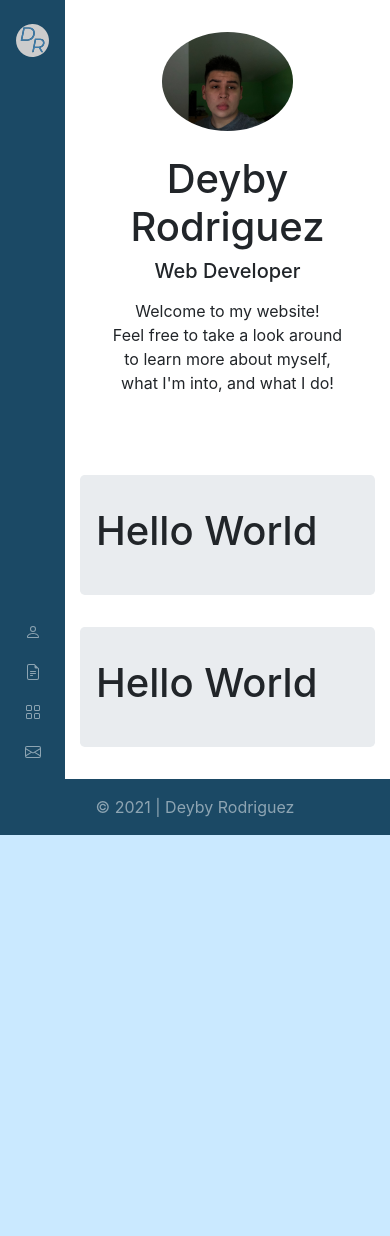
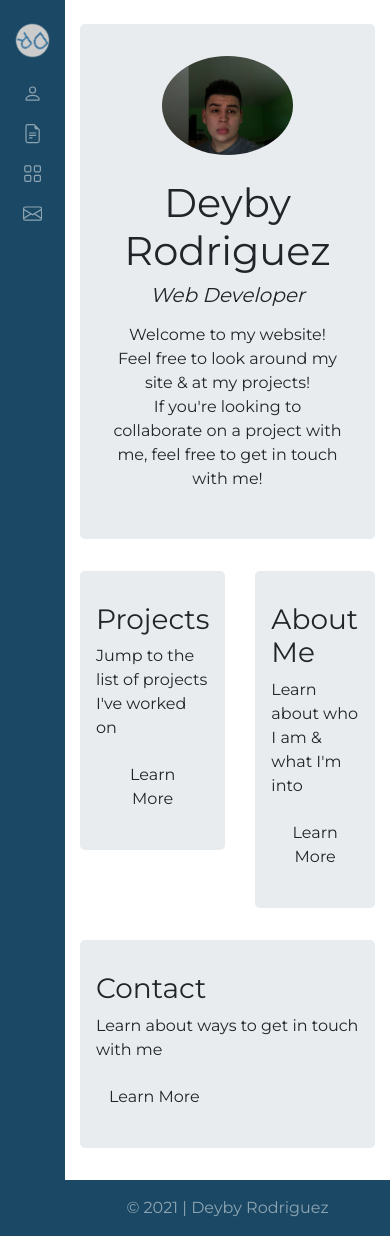
Before and after one commit to deybyr647/next-personal-site, a Next.js app: page / in a window 390 px wide. Before the commit the page ends 844 px from the top, so only its background shows below. Built offline with nearby package versions, Linux system fonts and the light colour scheme.

Commit message:
Completed landing page & added more styling

```diff
--- a/components/Navigation.tsx
+++ b/components/Navigation.tsx
@@ -6,19 +6,19 @@ import { BsPerson, BsFileEarmarkText, BsGrid, BsEnvelope } from 'react-icons/bs'
 
 const Navigation = () => {
     return (
-        <Navbar expand={"md"} variant={"dark"} className={`d-flex flex-column h-100 align-items-center ${styles.navigation}`}>
+        <Navbar expand={"md"} variant={"dark"} className={`h-100 d-flex flex-column align-items-center ${styles.navigation}`}>
+            <Nav className={"d-flex text-center flex-column sticky-top"}>
                 <Navbar.Brand className={"mx-0 p-0 my-3"}>
                     <Link href={"/"}>
                         <a>
-                        <Image src={"/logo.svg"} className={"w-100"} width={"100px"}/>
+                            <Image src={"/logo.svg"} className={`w-100 ${styles.logo}`} width={"100px"} alt={"Logo"}/>
                         </a>
                     </Link>
                 </Navbar.Brand>
 
-            <Nav className={"d-flex text-center flex-column align-items-center"}>
                 <Link href={"/about"}>
                     <a className={"nav-link"}>
-                        <BsPerson/>
+                        <BsPerson size={"1.2em"}/>
                         <br/>
                         <span className={"d-none d-lg-inline"}>About</span>
                     </a>
@@ -26,7 +26,7 @@ const Navigation = () => {
 
                 <Link href={"/resume"}>
                     <a className={"nav-link"}>
-                        <BsFileEarmarkText/>
+                        <BsFileEarmarkText size={"1.2em"}/>
                         <br/>
                         <span className={"d-none d-lg-inline"}>Resume</span>
                     </a>
@@ -34,7 +34,7 @@ const Navigation = () => {
 
                 <Link href={"/portfolio"}>
                     <a className={"nav-link"}>
-                        <BsGrid/>
+                        <BsGrid size={"1.2em"}/>
                         <br/>
                         <span className={"d-none d-lg-inline"}>Portfolio</span>
                     </a>
@@ -42,7 +42,7 @@ const Navigation = () => {
 
                 <Link href={"/contact"}>
                     <a className={"nav-link"}>
-                        <BsEnvelope/>
+                        <BsEnvelope size={"1.2em"}/>
                         <br/>
                         <span className={"d-none d-lg-inline"}>Contact</span>
                     </a>
--- a/pages/index.tsx
+++ b/pages/index.tsx
@@ -1,3 +1,5 @@
+import Link from 'next/link';
+
 import { Container, Row, Col, Image, Jumbotron } from 'react-bootstrap';
 import styles from '../styles/Landing.module.css'
 
@@ -17,18 +19,18 @@ const LandingContent = () => {
                     <Container fluid>
                         <Row className={"d-flex flex-column"}>
                             <Col>
-                                <Jumbotron className={"d-flex flex-column align-items-center h-100 bg-transparent"}>
+                                <Jumbotron className={`d-flex flex-column align-items-center mt-4`}>
                                     <Image src={"/images/IMG_0013.jpg"} className={"w-50"} roundedCircle/>
                                     <Container className={"text-center mt-4"}>
                                         <h1>Deyby Rodriguez</h1>
-                                        <h5>Web Developer</h5>
+                                        <h5 className={"font-italic"}>Web Developer</h5>
                                     </Container>
 
                                     <p className={"mt-2 px-3 text-center"}>
                                         Welcome to my website! <br/>
-                                        Feel free to take a look around to
-                                        learn more about myself, what I'm into, and
-                                        what I do!
+                                        Feel free to look around my site & at my projects! <br/>
+                                        If you're looking to collaborate on a project with me,
+                                        feel free to get in touch with me!
                                     </p>
                                 </Jumbotron>
                             </Col>
@@ -37,19 +39,53 @@ const LandingContent = () => {
                                 <Row>
                                     <Col>
                                         <Jumbotron>
-                                            <h1>Hello World</h1>
+                                            <h3>Projects</h3>
+                                            <p>Jump to the list of projects I've worked on</p>
+
+                                            <Link href={"/portfolio"}>
+                                                <a
+                                                    className={`btn ${styles.linkButton}`}
+                                                >
+                                                    Learn More
+                                                </a>
+                                            </Link>
                                         </Jumbotron>
                                     </Col>
 
                                     <Col>
                                         <Jumbotron>
-                                            <h1>Hello World</h1>
+                                            <h3>About Me</h3>
+                                            <p>Learn about who I am & what I'm into</p>
+
+                                            <Link href={"/about"}>
+                                                <a
+                                                    className={`btn ${styles.linkButton}`}
+                                                >
+                                                    Learn More
+                                                </a>
+                                            </Link>
+                                        </Jumbotron>
+                                    </Col>
+
+                                    <Col>
+                                        <Jumbotron>
+                                            <h3>Contact</h3>
+                                            <p>Learn about ways to get in touch with me</p>
+
+                                            <Link href={"/contact"}>
+                                                <a
+                                                    className={`btn ${styles.linkButton}`}
+                                                >
+                                                    Learn More
+                                                </a>
+                                            </Link>
                                         </Jumbotron>
                                     </Col>
                                 </Row>
                             </Col>
                         </Row>
                     </Container>
+                    <Footer/>
                 </Col>
             </Row>
         </Container>
@@ -61,7 +97,6 @@ const LandingPage = () => {
         <>
             <Metadata title={"Deyby Rodriguez"}/>
             <LandingContent/>
-            <Footer/>
         </>
     )
 }
--- a/styles/Landing.module.css
+++ b/styles/Landing.module.css
@@ -1,122 +1,13 @@
-.container {
-  min-height: 100vh;
-  padding: 0 0.5rem;
-  display: flex;
-  flex-direction: column;
-  justify-content: center;
-  align-items: center;
+.linkContainer {
+    background-color: #BEE9E8;
 }
 
-.main {
-  padding: 5rem 0;
-  flex: 1;
-  display: flex;
-  flex-direction: column;
-  justify-content: center;
-  align-items: center;
+.linkButton {
+    background-color: #5FA8D3;
+    color: #fff;
 }
 
-.footer {
-  width: 100%;
-  height: 100px;
-  border-top: 1px solid #eaeaea;
-  display: flex;
-  justify-content: center;
-  align-items: center;
+.linkButton:hover {
+    color: #fff;
+    background-color: #358DC0;
 }
-
-.footer img {
-  margin-left: 0.5rem;
-}
-
-.footer a {
-  display: flex;
-  justify-content: center;
-  align-items: center;
-}
-
-.title a {
-  color: #0070f3;
-  text-decoration: none;
-}
-
-.title a:hover,
-.title a:focus,
-.title a:active {
-  text-decoration: underline;
-}
-
-.title {
-  margin: 0;
-  line-height: 1.15;
-  font-size: 4rem;
-}
-
-.title,
-.description {
-  text-align: center;
-}
-
-.description {
-  line-height: 1.5;
-  font-size: 1.5rem;
-}
-
-.code {
-  background: #fafafa;
-  border-radius: 5px;
-  padding: 0.75rem;
-  font-size: 1.1rem;
-  font-family: Menlo, Monaco, Lucida Console, Liberation Mono, DejaVu Sans Mono,
-    Bitstream Vera Sans Mono, Courier New, monospace;
-}
-
-.grid {
-  display: flex;
-  align-items: center;
-  justify-content: center;
-  flex-wrap: wrap;
-  max-width: 800px;
-  margin-top: 3rem;
-}
-
-.card {
-  margin: 1rem;
-  flex-basis: 45%;
-  padding: 1.5rem;
-  text-align: left;
-  color: inherit;
-  text-decoration: none;
-  border: 1px solid #eaeaea;
-  border-radius: 10px;
-  transition: color 0.15s ease, border-color 0.15s ease;
-}
-
-.card:hover,
-.card:focus,
-.card:active {
-  color: #0070f3;
-  border-color: #0070f3;
-}
-
-.card h3 {
-  margin: 0 0 1rem 0;
-  font-size: 1.5rem;
-}
-
-.card p {
-  margin: 0;
-  font-size: 1.25rem;
-  line-height: 1.5;
-}
-
-.logo {
-  height: 1em;
-}
-
-@media (max-width: 600px) {
-  .grid {
-    width: 100%;
-    flex-direction: column;
-  }
-}
--- a/styles/etc.module.css
+++ b/styles/etc.module.css
@@ -1,3 +1,18 @@
 .navigation, .footer {
     background-color: #1B4965;
 }
+
+@media(prefers-reduced-motion: no-preference) {
+    .logo {
+        animation: logo-spin infinite 15s linear;
+    }
+}
+
+@keyframes logo-spin {
+    from {
+        transform: rotate(0deg);
+    }
+    to {
+        transform: rotate(360deg);
+    }
+}
--- a/styles/globals.css
+++ b/styles/globals.css
@@ -1,3 +1,5 @@
+@import url('https://fonts.googleapis.com/css2?family=Montserrat&display=swap');
+
 html,
 body {
   padding: 0;
@@ -14,4 +16,5 @@ a {
 
 * {
   box-sizing: border-box;
+  font-family: 'Montserrat', sans-serif;
 }
```
Also changed, not shown: 1 other file (tests, documents, lock files or other folders). Lines whose indentation alone changed are shown as unchanged.
